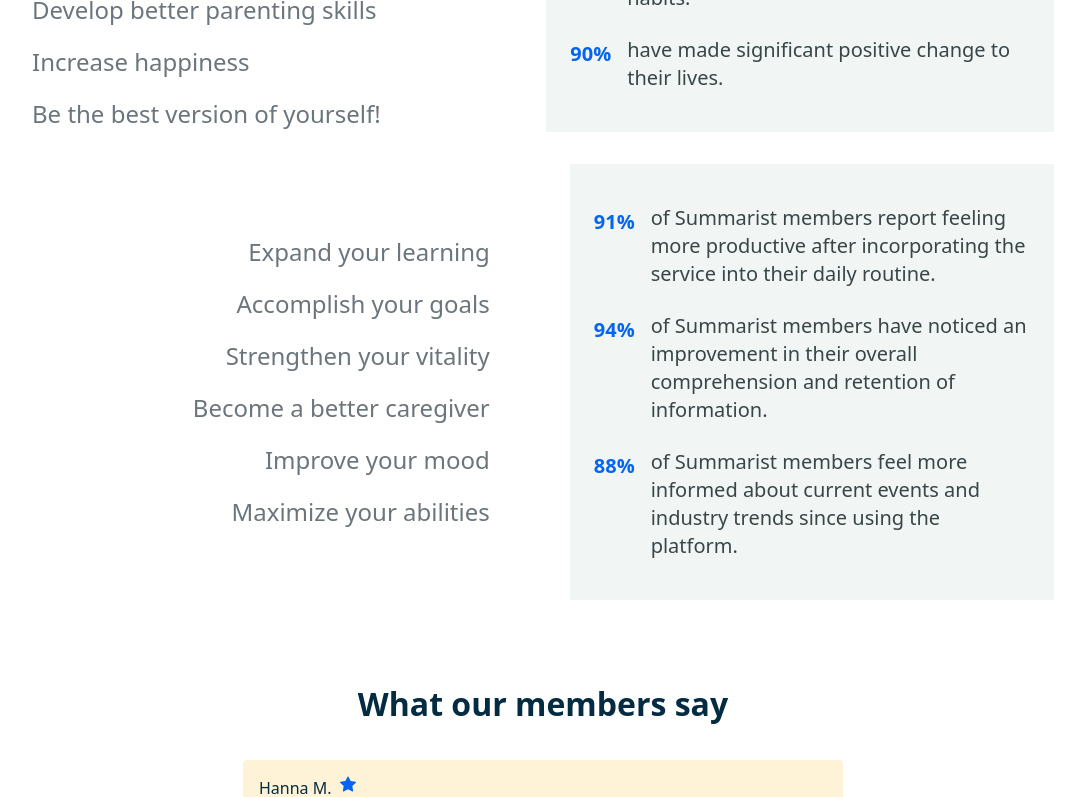
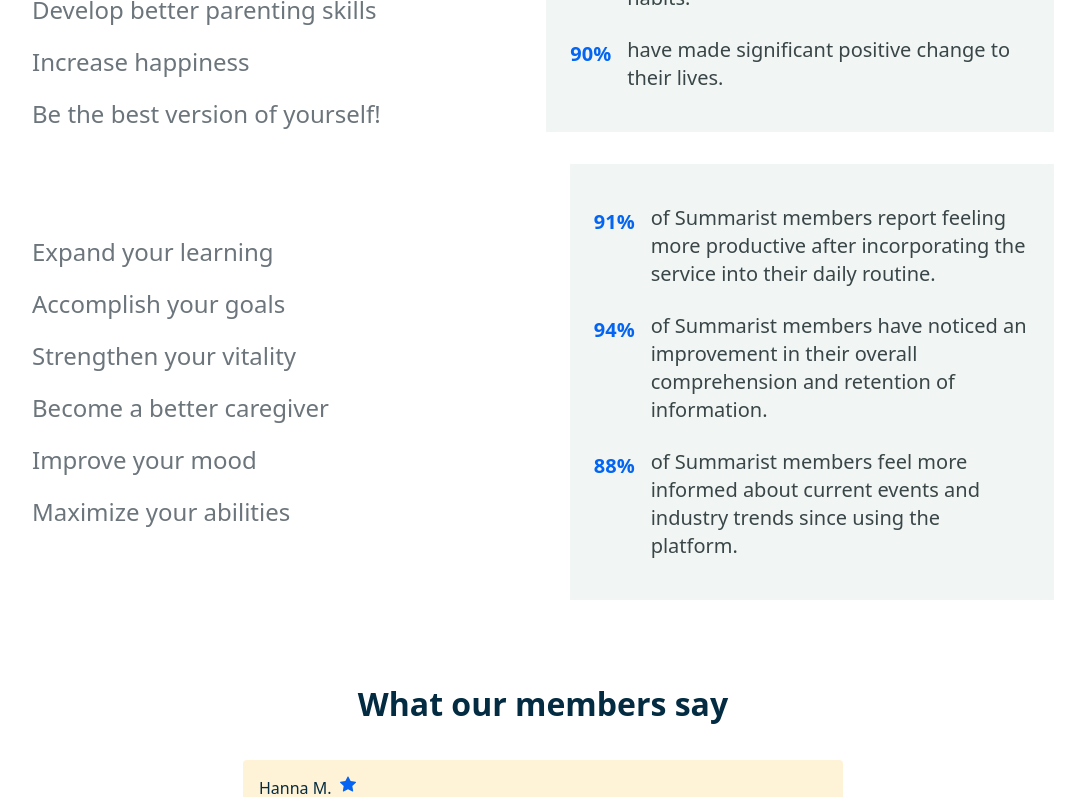
Before and after one commit to rvallee1017/summarist-home-page1, a Next.js app: page / in a window 1280 px wide. Shown: the part 1316-2113 px from the top of the page, without its empty margins (97-1182 px from the left). Built offline with nearby package versions, Linux system fonts and the light colour scheme.

Commit message:
added code

```diff
--- a/src/app/page.tsx
+++ b/src/app/page.tsx
@@ -125,7 +125,7 @@
                 </div>
               </div>
 
-              <div className="flex w-full md:flex-col justify-center gap-6 bg-[#f1f6f4] px-6 py-10">
+              <div className="flex w-full md:flex-col justify-center gap-6 bg-[#f1f6f4] px-6 py-10 md:order-1">
                 <div className="flex gap-4">
                   <div className="mt-1 text-xl font-semibold text-[#0365f2]">
                     93%
@@ -154,7 +154,7 @@
               </div>
             </div>
             <div className="flex gap-20">
-              <div className="flex w-full md:flex-col justify-center gap-6 bg-[#f1f6f4] px-6 py-10 md:order-1">
+              <div className="flex w-full md:flex-col justify-center gap-6 bg-[#f1f6f4] px-6 py-10 md:order-1 flex-row-reverse">
                 <div className="flex gap-4">
                   <div className="mt-1 text-xl font-semibold text-[#0365f2]">
                     91%
@@ -186,7 +186,7 @@
                 </div>
               </div>
 
-              <div className="flex w-full md:flex-col items-end justify-center md:items-flex">
+              <div className="flex w-full md:flex-col justify-center md:items-flex flex-row-reverse">
                 <div className="mb-4 text-[32px] font-medium text-[#6b757b] md:text-[24px]">
                   Expand your learning
                 </div>
```
